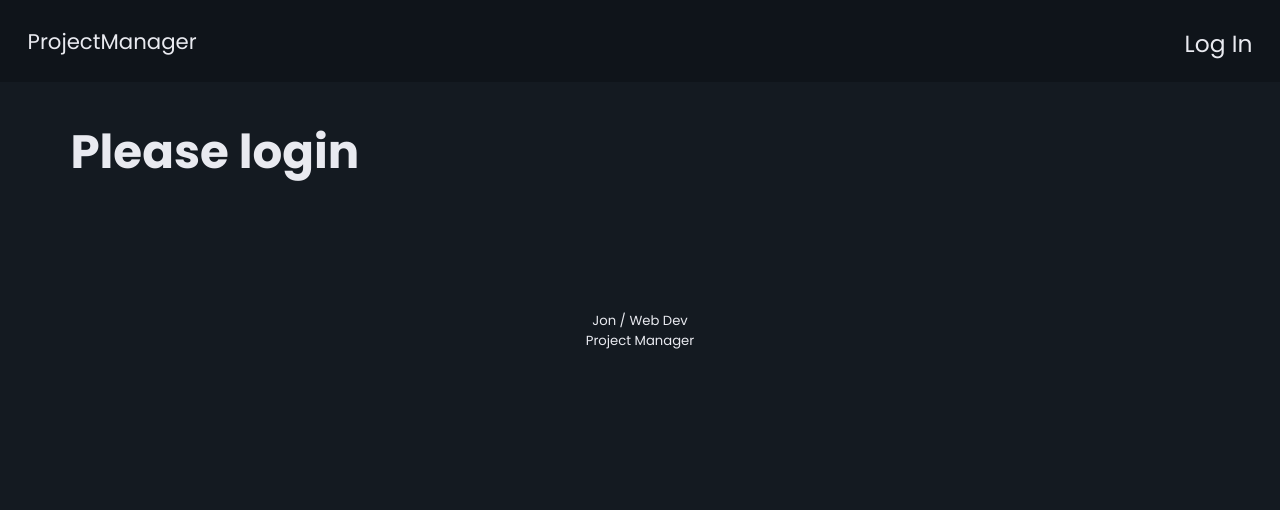
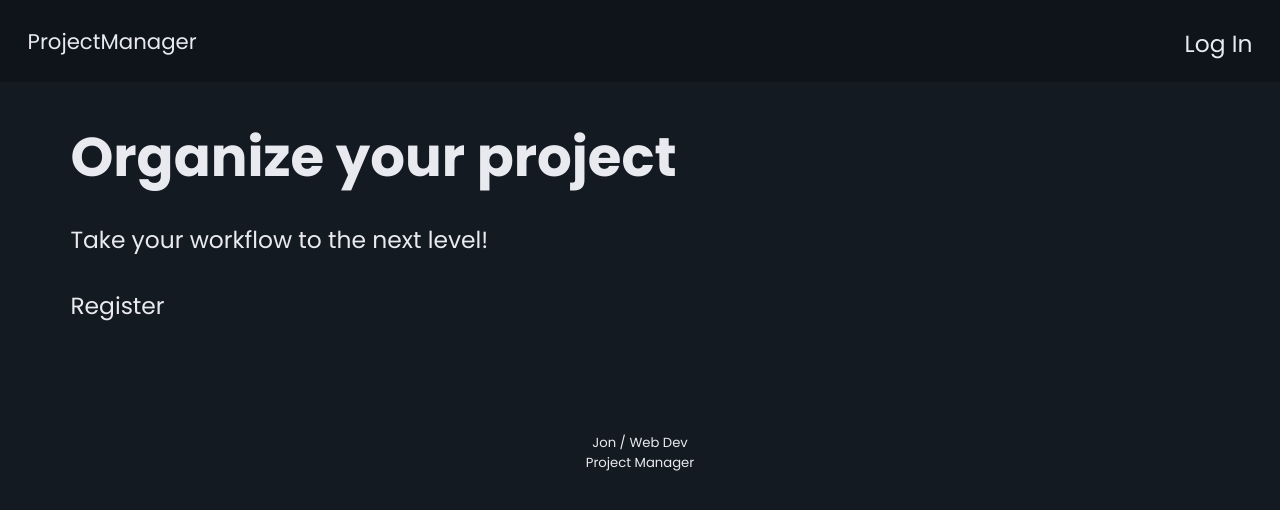
Before and after one commit to venoblin/teamhub-frontend, a React (Create React App) app: page / in a window 1280 px wide. Shown: the top 510 px of the page. Built offline with nearby package versions, Linux system fonts and the light colour scheme; no server answers.

Commit message:
added a little intro to the home page

```diff
--- a/src/components/routes/HomeRoute/HomeRoute.tsx
+++ b/src/components/routes/HomeRoute/HomeRoute.tsx
@@ -2,6 +2,7 @@ import './HomeRoute.css'
 import { useContext } from 'react'
 import { UserContext } from '../../../contexts/UserContext'
 import RecentProjects from '../../RecentProjects/RecentProjects'
+import { Link } from 'react-router-dom'
 
 const Home = () => {
   const userContext = useContext(UserContext)
@@ -14,7 +15,9 @@ const Home = () => {
         </div>
       ) : (
         <div>
-          <h2>Please login</h2>
+          <h1>Organize your project</h1>
+          <p>Take your workflow to the next level!</p>
+          <Link to='/register'>Register</Link>
         </div>
       )}
 
--- a/src/components/routes/LoginRoute/LoginRoute.css
+++ b/src/components/routes/LoginRoute/LoginRoute.css
@@ -1 +1,3 @@
-/*# sourceMappingURL=LoginRoute.css.map */
+.login.route form {
+  margin-bottom: 2rem;
+}/*# sourceMappingURL=LoginRoute.css.map */
--- a/src/components/routes/LoginRoute/LoginRoute.scss
+++ b/src/components/routes/LoginRoute/LoginRoute.scss
@@ -0,0 +1,5 @@
+.login.route {
+  form {
+    margin-bottom: 2rem;
+  }
+}
--- a/src/components/routes/RegisterRoute/RegisterRoute.tsx
+++ b/src/components/routes/RegisterRoute/RegisterRoute.tsx
@@ -82,8 +82,6 @@ const Register = () => {
 
         <button>Register</button>
       </form>
-
-      <Link to='/login'>Login</Link>
     </div>
   )
 }
```
Also changed, not shown: 1 other file (tests, documents, lock files or other folders).
